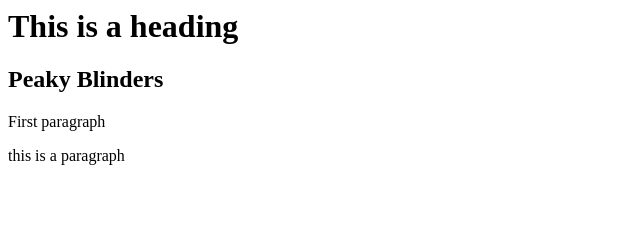
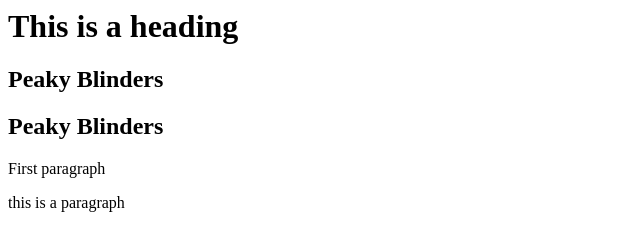
Before and after one commit to thaisont/learning-git, a plain HTML site: page index.html in a window 1280 px wide. Shown: the whole page, without its empty margins (0-640 px from the left). Drawn offline with Linux system fonts and the light colour scheme.

Commit message:
Update index.html

```diff
--- a/index.html
+++ b/index.html
@@ -13,6 +13,8 @@
 
     <h2> Peaky Blinders </h2>
 
+    <h2> Peaky Blinders </h2>
+
     <p> First paragraph</p>
 
     <p> this is a paragraph</p>
```
